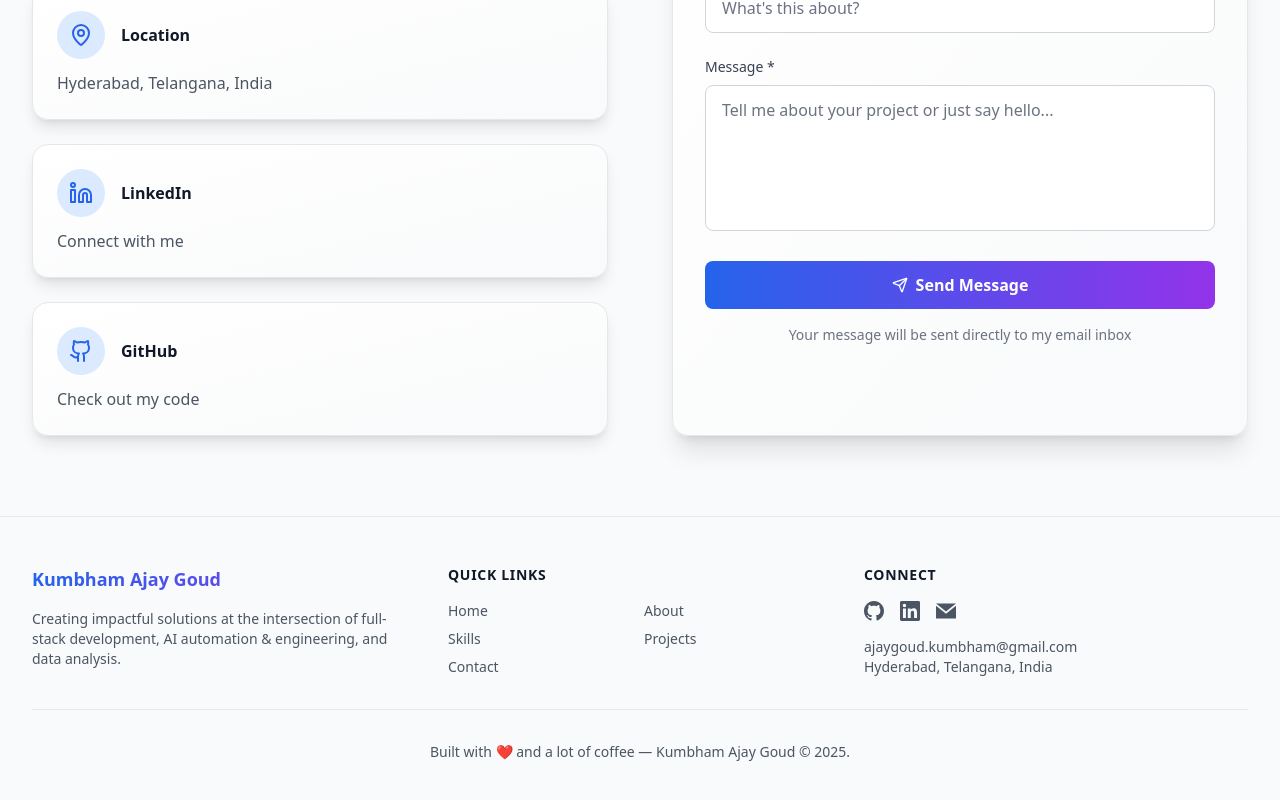
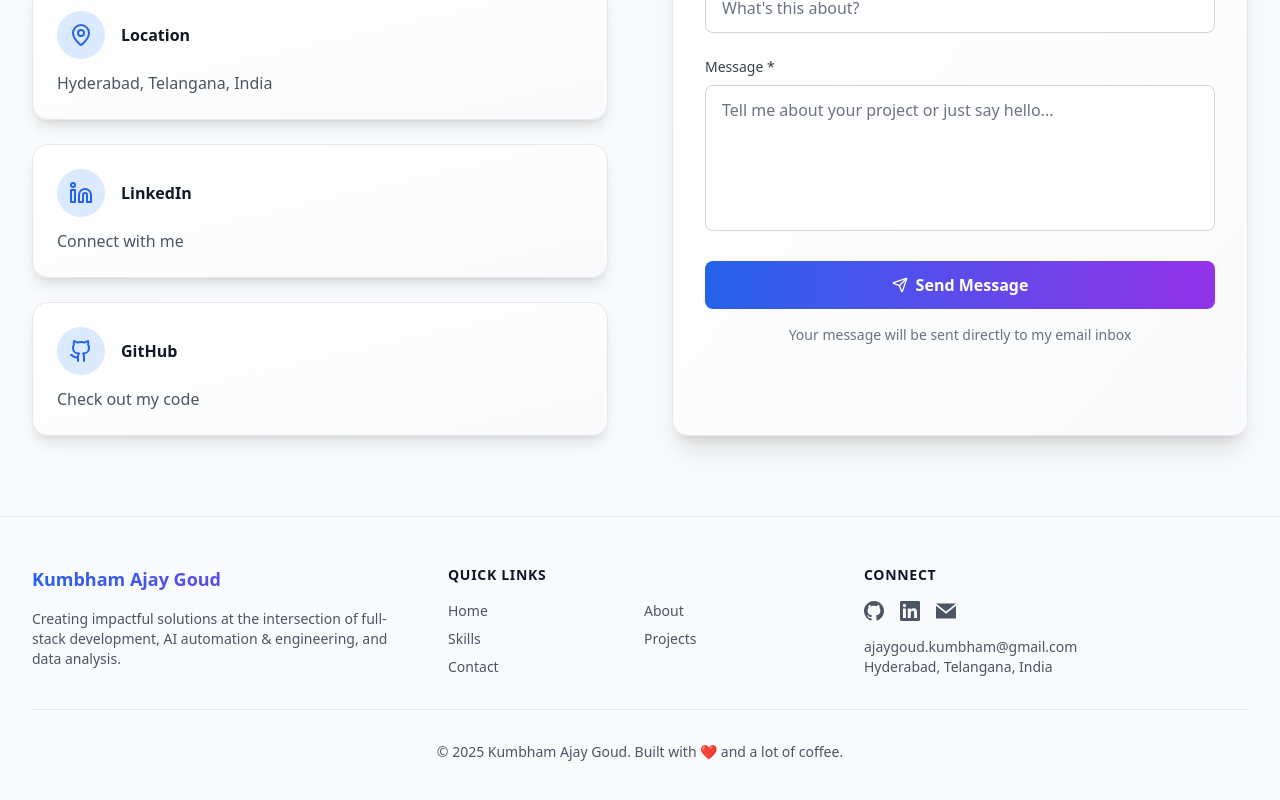
Before and after one commit to AjayKumbham/portfolio, a React (Vite) app: page /contact in a window 1280 px wide. Shown: the part 584-1384 px from the top of the page. Built offline with nearby package versions, Linux system fonts and the light colour scheme.

Commit message:
updated footer

```diff
--- a/src/components/Footer.tsx
+++ b/src/components/Footer.tsx
@@ -90,7 +90,7 @@ const Footer: React.FC = () => {
 
         <div className="mt-8 pt-8 border-t border-gray-200 dark:border-gray-800">
           <p className="text-center text-sm text-gray-600 dark:text-gray-400">
-            Built with ❤️ and a lot of coffee — Kumbham Ajay Goud © 2025.
+            © 2025 Kumbham Ajay Goud. Built with ❤️ and a lot of coffee.
           </p>
         </div>
       </div>
```
